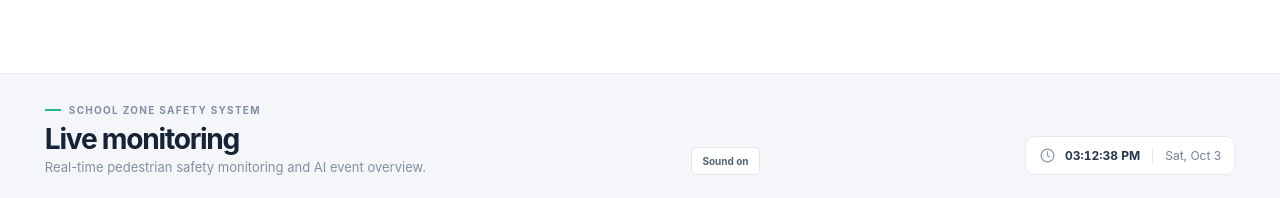
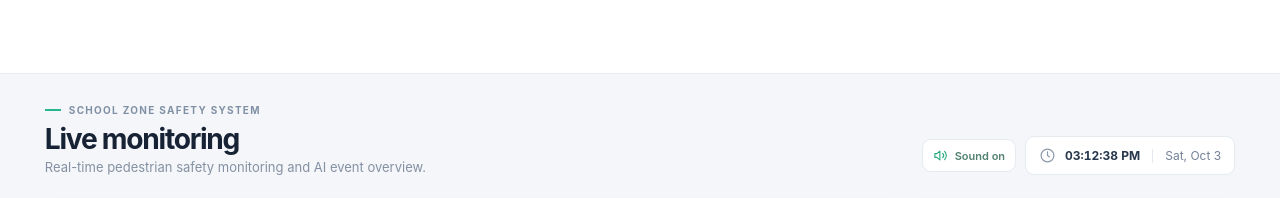
Before and after one commit to haxzxz/capstone, a React app in the folder frontend/: page / in a window 1280 px wide. Shown: the top 198 px of the page. Built offline with nearby package versions, Linux system fonts and the light colour scheme; no server answers; the HTML template or start-up script is replaced by a standard one.

Commit message:
refactor: mvoe sound on button to integrate with the screen ui

```diff
--- a/frontend/src/App.css
+++ b/frontend/src/App.css
@@ -12,6 +12,12 @@
 .clock-card svg { color: #8c9aab; }
 .clock-card span { color: #27374c; font-variant-numeric: tabular-nums; font-weight: 650; }
 .clock-card i { width: 1px; height: 14px; margin: 0 3px; background: #e3e9ef; }
+.intro-status { display: flex; align-items: center; gap: 9px; }
+.sound-toggle { display: inline-flex; align-items: center; gap: 7px; padding: 8px 10px; border: 1px solid #e6ebf0; border-radius: 9px; background: #fff; color: #8491a2; font: inherit; font-size: 11px; font-weight: 600; cursor: pointer; transition: border-color .15s ease, background .15s ease, color .15s ease; }
+.sound-toggle:hover { border-color: #d5e7df; background: #fbfdfc; color: #526477; }
+.sound-toggle.is-enabled { color: #52816f; }
+.sound-toggle.is-enabled svg { color: #20a77b; }
+.sound-toggle:focus-visible { outline: 2px solid #20b889; outline-offset: 2px; }
 .overview-grid { display: grid; grid-template-columns: minmax(0, 1fr) 320px; align-items: start; gap: 20px; }
 .camera-column,.insights-column { min-width: 0; }
 .camera-card,.panel { overflow: hidden; border: 1px solid #e4eaf0; border-radius: 11px; background: #fff; box-shadow: 0 2px 7px rgba(25, 45, 72, .025); }
@@ -81,6 +87,6 @@
 .integration-note { display: flex; gap: 9px; padding: 12px; border: 1px solid #deeee9; border-radius: 8px; background: #f3faf7; }.note-mark { display: grid; width: 17px; height: 17px; flex: 0 0 17px; place-items: center; border: 1px solid #9dcfbc; border-radius: 50%; color: #419d7b; font-size: 10px; font-style: normal; }.integration-note p { color: #7e9e90; font-size: 9px; line-height: 1.55; }.integration-note strong { color: #4f866f; font-size: 10px; font-weight: 650; }
 @media (min-width: 1500px) { .overview-grid { grid-template-columns: minmax(0,1fr) 340px; gap: 22px; }.insights-column { gap: 16px; } }
 @media (max-width: 1000px) { .overview-grid { grid-template-columns: minmax(0,1fr) 290px; gap: 14px; }.monitor-content { padding-inline: 22px; }.stats-grid { gap: 8px; }.stat-card { padding: 11px 9px; gap: 8px; } }
-@media (max-width: 780px) { .custom-header { height: 54px; }.monitor-content { padding: 23px 16px 36px; }.overview-grid { grid-template-columns: 1fr; }.insights-column { grid-template-columns: repeat(2,minmax(0,1fr)); align-items: start; }.integration-note { grid-column: 1/-1; }.ai-panel { grid-row: span 2; }.page-intro { align-items: flex-start; }.clock-card { padding: 8px; } }
-@media (max-width: 520px) { .page-intro { flex-direction: column; gap: 12px; }.clock-card { align-self: flex-start; }.camera-toolbar { height: 50px; padding-inline: 11px; }.resolution { display: none; }.camera-controls { align-items: flex-start; flex-direction: column; }.feed-actions { width: 100%; justify-content: flex-end; }.feed-meta { font-size: 9px; }.stats-grid { grid-template-columns: 1fr; }.stat-card { align-items: center; }.stat-copy { grid-template-columns: 1fr auto; align-items: center; width: 100%; }.stat-copy strong { grid-column: 2; grid-row: 1/3; }.stat-copy small { grid-column: 1; }.insights-column { grid-template-columns: 1fr; }.ai-panel { grid-row: auto; }.integration-note { grid-column: auto; }.camera-view { aspect-ratio: 4/3; } }
+@media (max-width: 780px) { .custom-header { height: 54px; }.monitor-content { padding: 23px 16px 36px; }.overview-grid { grid-template-columns: 1fr; }.insights-column { grid-template-columns: repeat(2,minmax(0,1fr)); align-items: start; }.integration-note { grid-column: 1/-1; }.ai-panel { grid-row: span 2; }.page-intro { align-items: flex-start; }.clock-card { padding: 8px; }.sound-toggle { padding: 7px 8px; } }
+@media (max-width: 520px) { .page-intro { flex-direction: column; gap: 12px; }.intro-status { align-self: flex-start; flex-wrap: wrap; }.clock-card { padding: 8px; }.camera-toolbar { height: 50px; padding-inline: 11px; }.resolution { display: none; }.camera-controls { align-items: flex-start; flex-direction: column; }.feed-actions { width: 100%; justify-content: flex-end; }.feed-meta { font-size: 9px; }.stats-grid { grid-template-columns: 1fr; }.stat-card { align-items: center; }.stat-copy { grid-template-columns: 1fr auto; align-items: center; width: 100%; }.stat-copy strong { grid-column: 2; grid-row: 1/3; }.stat-copy small { grid-column: 1; }.insights-column { grid-template-columns: 1fr; }.ai-panel { grid-row: auto; }.integration-note { grid-column: auto; }.camera-view { aspect-ratio: 4/3; } }
 @media (prefers-reduced-motion: reduce) { *,*::before,*::after { scroll-behavior: auto !important; transition-duration: .01ms !important; animation-duration: .01ms !important; } }
--- a/frontend/src/components/Cam.jsx
+++ b/frontend/src/components/Cam.jsx
@@ -5,6 +5,7 @@ import CameraFeed from "./CameraFeed.jsx";
 import ClockBadge from "./ClockBadge.jsx";
 import HardwareAlertNote from "./HardwareAlertNote.jsx";
 import Header from "./Header.jsx";
+import Icon from "./Icon.jsx";
 import RecentDetectionsPanel from "./RecentDetectionsPanel.jsx";
 import StatsGrid from "./StatsGrid.jsx";
 
@@ -282,10 +283,20 @@ export default function Cam() {
             <h1>Live monitoring</h1>
             <p>Real-time pedestrian safety monitoring and AI event overview.</p>
           </div>
-          <button type="button" className="camera-action" aria-pressed={soundEnabled} onClick={() => setSoundEnabled((enabled) => !enabled)}>
-            Sound {soundEnabled ? "on" : "off"}
-          </button>
-          <ClockBadge date={clock} />
+          <div className="intro-status">
+            <button
+              type="button"
+              className={`sound-toggle ${soundEnabled ? "is-enabled" : ""}`}
+              aria-label={`Alert sound ${soundEnabled ? "on" : "off"}`}
+              aria-pressed={soundEnabled}
+              title={`Turn alert sound ${soundEnabled ? "off" : "on"}`}
+              onClick={() => setSoundEnabled((enabled) => !enabled)}
+            >
+              <Icon name={soundEnabled ? "volume" : "muted"} size={15} />
+              <span>Sound {soundEnabled ? "on" : "off"}</span>
+            </button>
+            <ClockBadge date={clock} />
+          </div>
         </div>
 
         <section className="overview-grid" aria-label="Live camera and AI monitoring dashboard">
--- a/frontend/src/components/Icon.jsx
+++ b/frontend/src/components/Icon.jsx
@@ -3,6 +3,8 @@ const iconPaths = {
   scan: <><path d="M4 8V5a1 1 0 0 1 1-1h3M16 4h3a1 1 0 0 1 1 1v3M20 16v3a1 1 0 0 1-1 1h-3M8 20H5a1 1 0 0 1-1-1v-3"/><path d="M4 12h16"/></>,
   pulse: <path d="M2 12h4l3-8 5 16 3-8h5"/>,
   clock: <><circle cx="12" cy="12" r="9"/><path d="M12 7v5l3 2"/></>,
+  volume: <><path d="M11 5 6 9H3v6h3l5 4V5Z"/><path d="M15.5 8.5a5 5 0 0 1 0 7m3-10a9 9 0 0 1 0 13"/></>,
+  muted: <><path d="M11 5 6 9H3v6h3l5 4V5Z"/><path d="m16 9 5 6m0-6-5 6"/></>,
   alert: <><path d="m10.3 3.9-8 14A2 2 0 0 0 4 21h16a2 2 0 0 0 1.7-3l-8-14a2 2 0 0 0-3.4 0Z"/><path d="M12 9v4m0 4h.01"/></>,
   expand: <path d="M8 3H5a2 2 0 0 0-2 2v3m13-5h3a2 2 0 0 1 2 2v3M3 16v3a2 2 0 0 0 2 2h3m13-5v3a2 2 0 0 1-2 2h-3"/>,
   refresh: <><path d="M20 7v5h-5M4 17v-5h5"/><path d="M5.6 9a7 7 0 0 1 11.6-2L20 12M4 12l2.8 5a7 7 0 0 0 11.6-2"/></>,
```
